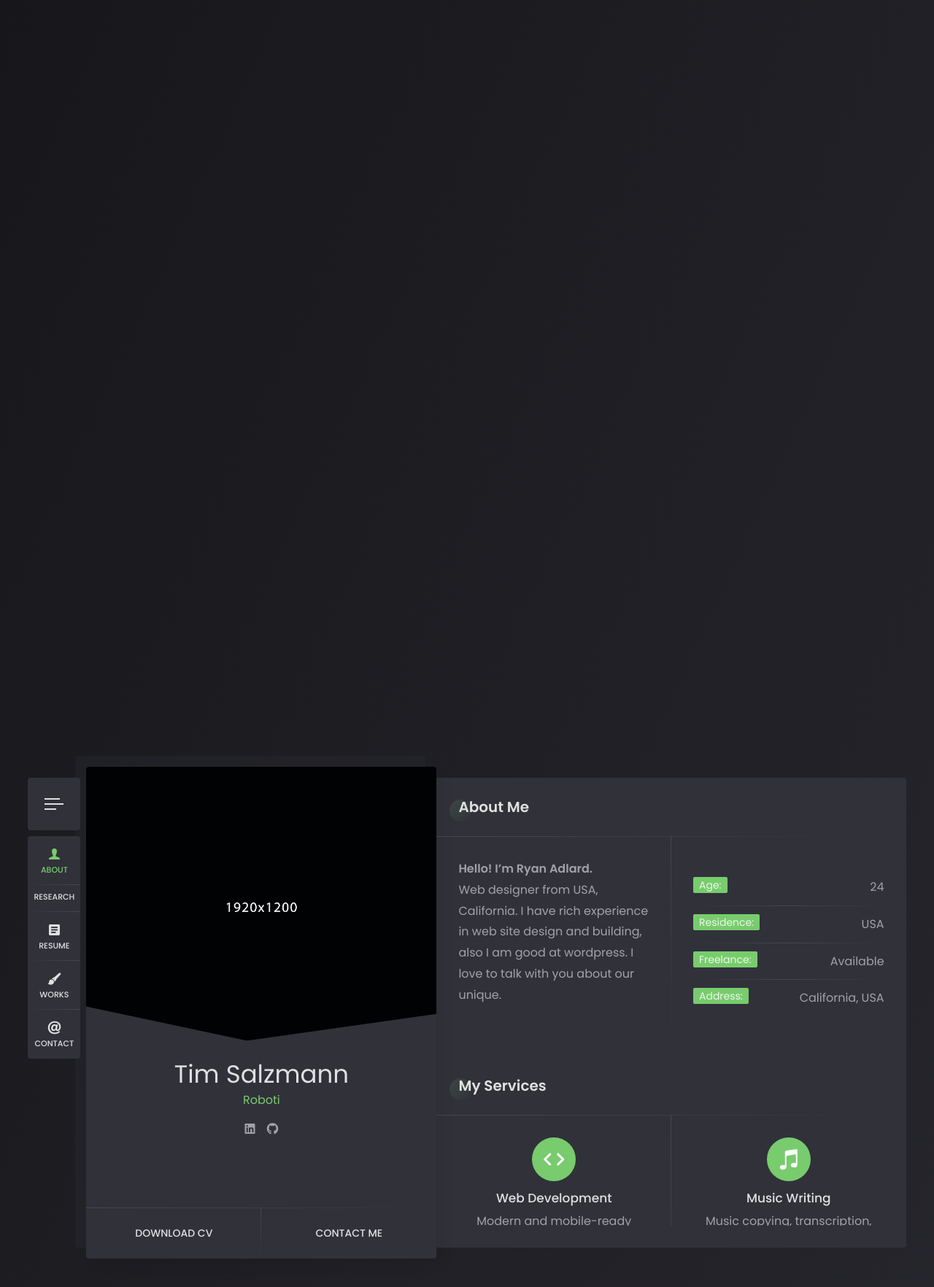
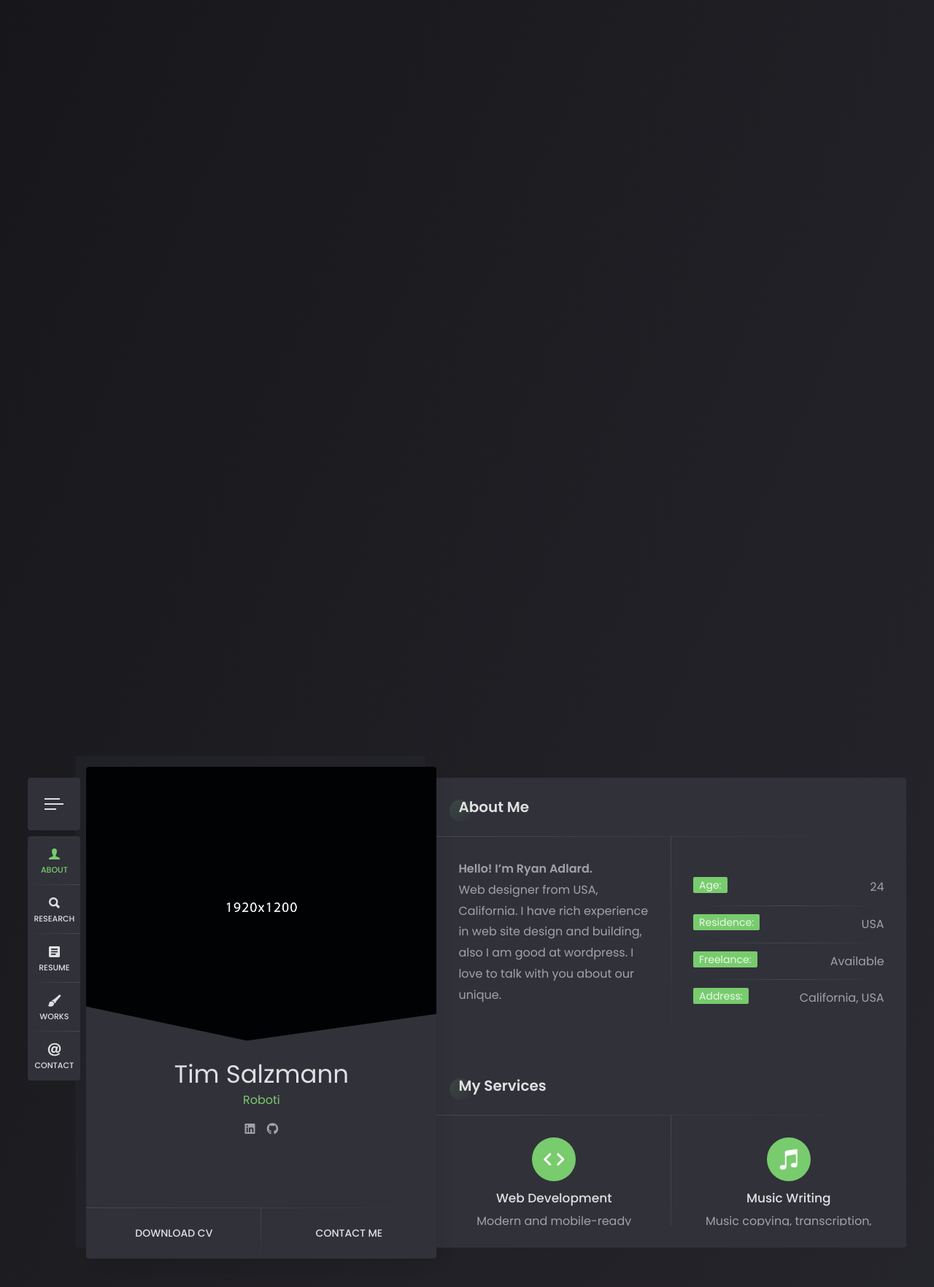
Before and after one commit to Tim-Salzmann/Tim-Salzmann.github.io, a Jekyll site: the page built from index.md, in a window 1280 px wide. Shown: the top 1764 px of the page at 73% size. Built offline with Jekyll 4.4.1, drawn with Linux system fonts in a browser that asks for light colours; nearby versions of some CDN libraries; some web fonts are replaced; the list of posts is cut into pages by our own code.

Commit message:
Update navigation.yml

```diff
--- a/_data/navigation.yml
+++ b/_data/navigation.yml
@@ -21,7 +21,7 @@ main:
 
   #resume card
   - title: "Research"
-    icon: "telescope"
+    icon: "search"
     slug: "research"
     sections:
         - about
```
